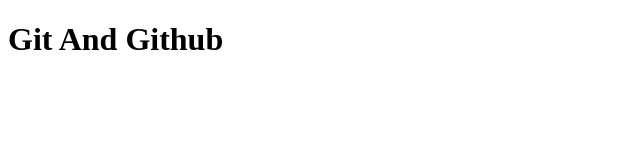
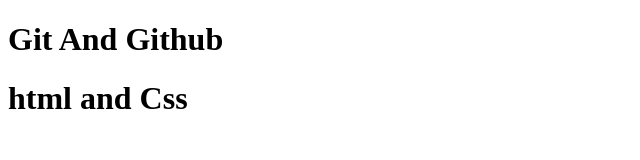
Before and after one commit to nabab9695ali-web/Test, a plain HTML site: page index.html in a window 1280 px wide. Shown: the whole page, without its empty margins (0-640 px from the left). Drawn offline with Linux system fonts and the light colour scheme.

Commit message:
Second Commit

```diff
--- a/index.html
+++ b/index.html
@@ -7,5 +7,6 @@
 </head>
 <body>
        <h1>Git And Github</h1>
+       <h1>html and Css</h1>
 </body>
 </html>
```
